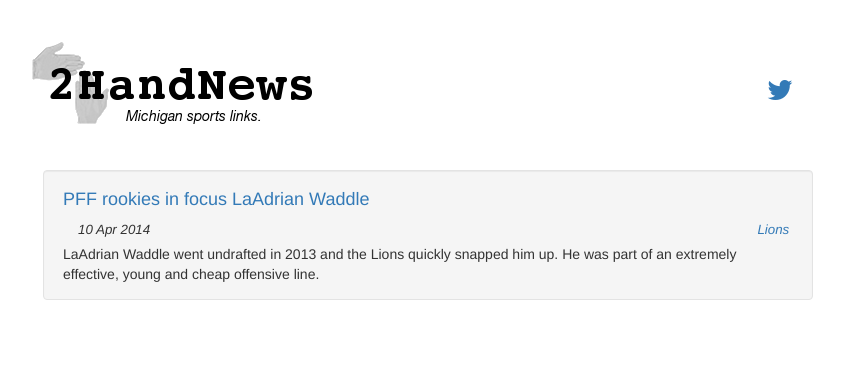
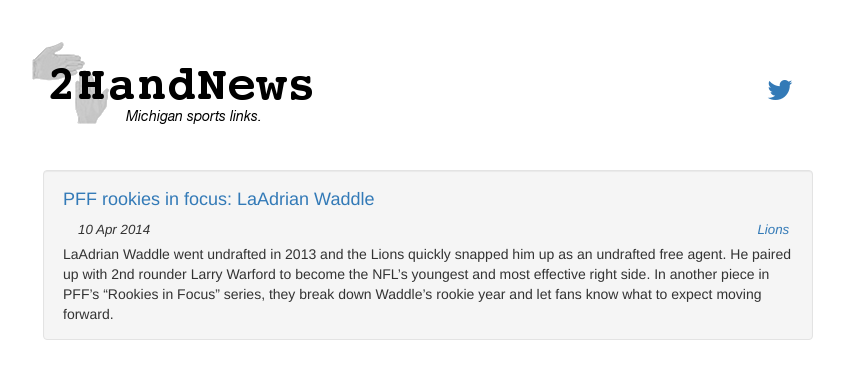
Before and after one commit to aftco/aftco.github.io, a Jekyll site: the page built from _posts/2014-04-10-07-36-pff-rookies-in-focus-laadrian-waddle.md, in a window 1280 px wide. Shown: the top 379 px of the page, without its empty margins (212-1056 px from the left). Built offline with Jekyll 4.4.1, drawn with Linux system fonts in a browser that asks for light colours; nearby versions of some CDN libraries; Markdown is read by kramdown in place of the engine named in the settings.

Commit message:
Update 2014-04-10-07-36-pff-rookies-in-focus-laadrian-waddle.md

```diff
--- a/_posts/2014-04-10-07-36-pff-rookies-in-focus-laadrian-waddle.md
+++ b/_posts/2014-04-10-07-36-pff-rookies-in-focus-laadrian-waddle.md
@@ -1,8 +1,8 @@
 ---
 layout: post
-title: "PFF rookies in focus LaAdrian Waddle"
+title: "PFF rookies in focus: LaAdrian Waddle"
 tags: Lions
 link: https://www.profootballfocus.com/blog/2014/04/10/rookies-in-focus-laadrian-waddle/?utm_source=rss&utm_medium=rss&utm_campaign=rookies-in-focus-laadrian-waddle
 ---
 
-LaAdrian Waddle went undrafted in 2013 and the Lions quickly snapped him up.  He was part of an extremely effective, young and cheap offensive line.
+LaAdrian Waddle went undrafted in 2013 and the Lions quickly snapped him up as an undrafted free agent.  He paired up with 2nd rounder Larry Warford to become the NFL's youngest and most effective right side.  In another piece in PFF's "Rookies in Focus" series, they break down Waddle's rookie year and let fans know what to expect moving forward.
```
